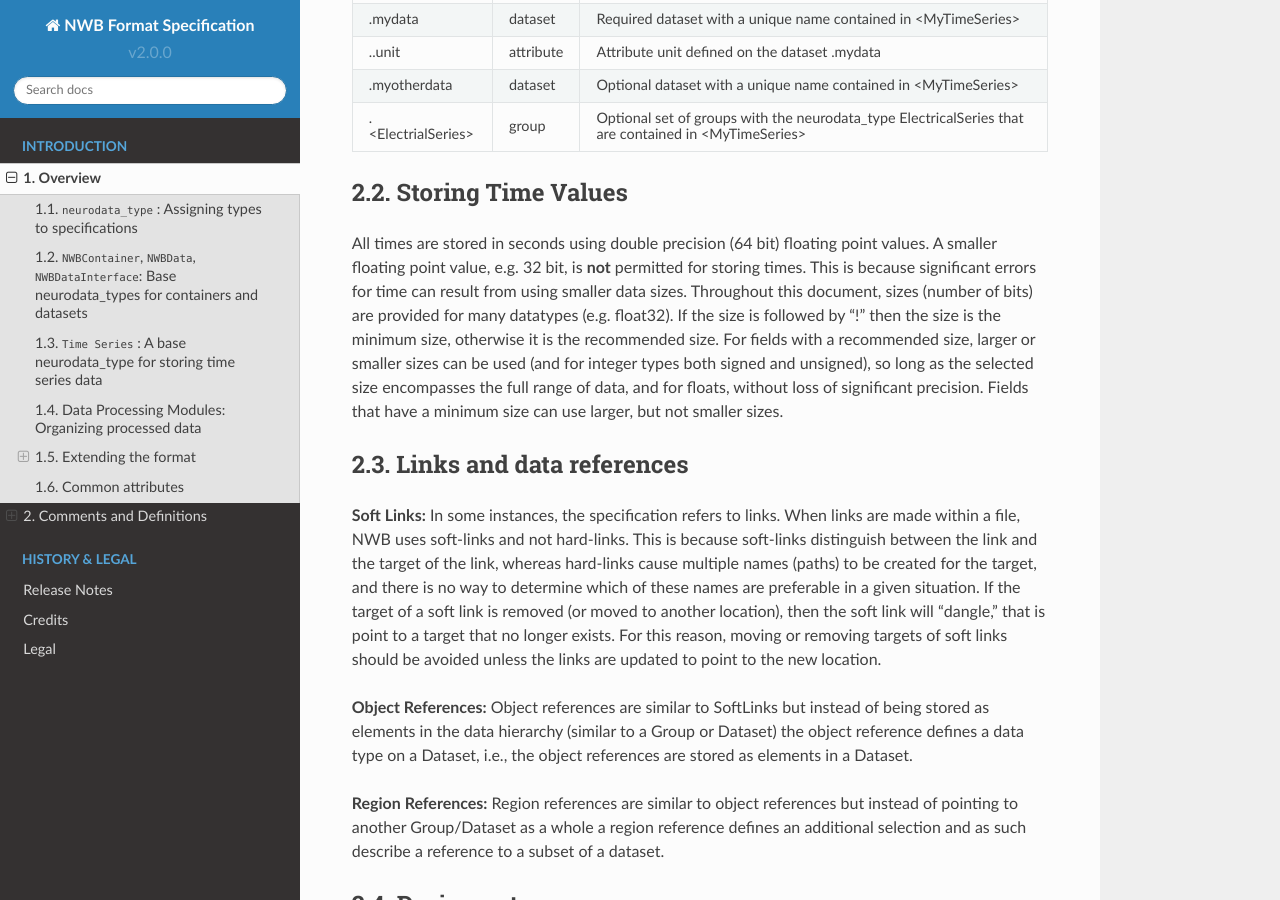
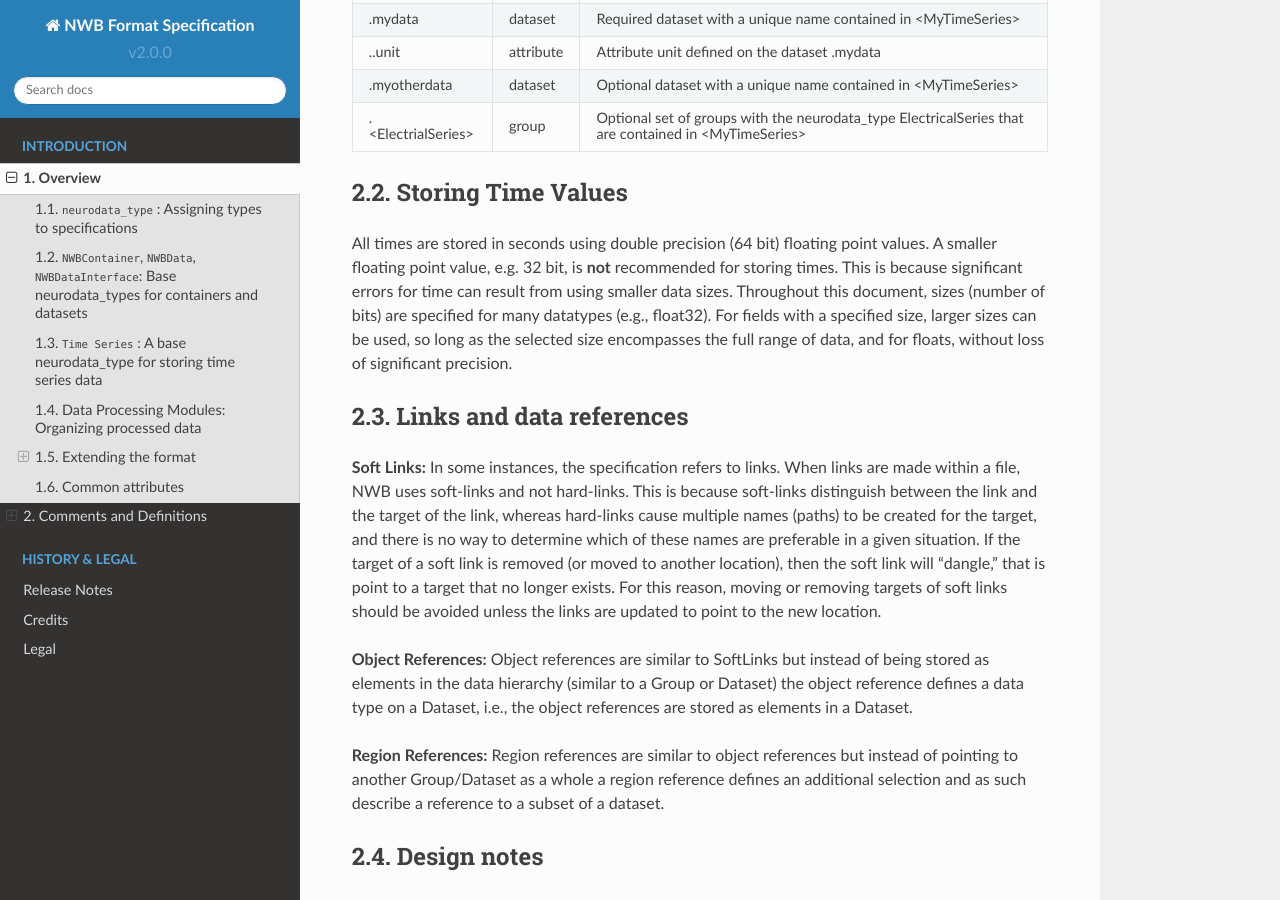
Before and after one commit to NeurodataWithoutBorders/nwb-schema, a Sphinx documentation site: the page built from docs/format/source/format_description.rst, in a window 1280 px wide and 900 px high, scrolled down 5224 px. Built offline with Sphinx 7.4.7 and the Read the Docs theme 2.0.0, drawn with Linux system fonts in a browser that asks for light colours.

Commit message:
Update docs for time storage precision

```diff
--- a/docs/format/source/format_description.rst
+++ b/docs/format/source/format_description.rst
@@ -267,15 +267,12 @@ Storing Time Values
 
 All times are stored in seconds using double precision (64 bit) floating
 point values. A smaller floating point value, e.g. 32 bit, is **not**
-permitted for storing times. This is because significant errors for time
+recommended for storing times. This is because significant errors for time
 can result from using smaller data sizes. Throughout this document,
-sizes (number of bits) are provided for many datatypes (e.g. float32).
-If the size is followed by "!" then the size is the minimum size,
-otherwise it is the recommended size. For fields with a recommended
-size, larger or smaller sizes can be used (and for integer types both
-signed and unsigned), so long as the selected size encompasses the full
-range of data, and for floats, without loss of significant precision.
-Fields that have a minimum size can use larger, but not smaller sizes.
+sizes (number of bits) are specified for many datatypes (e.g., float32).
+For fields with a specified size, larger sizes can be used, so long as
+the selected size encompasses the full range of data, and for floats,
+without loss of significant precision.
 
 Links and data references
 -------------------------
```
